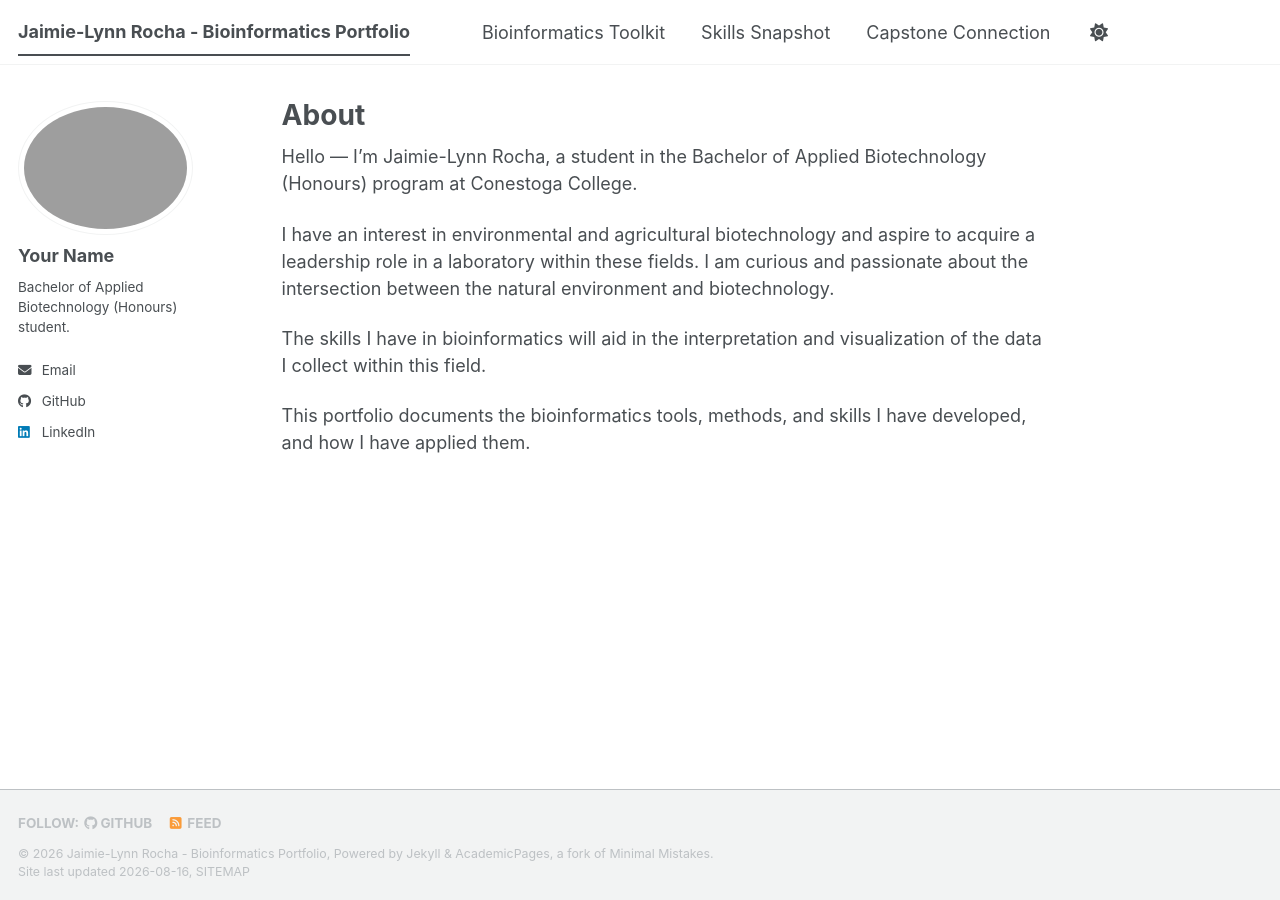
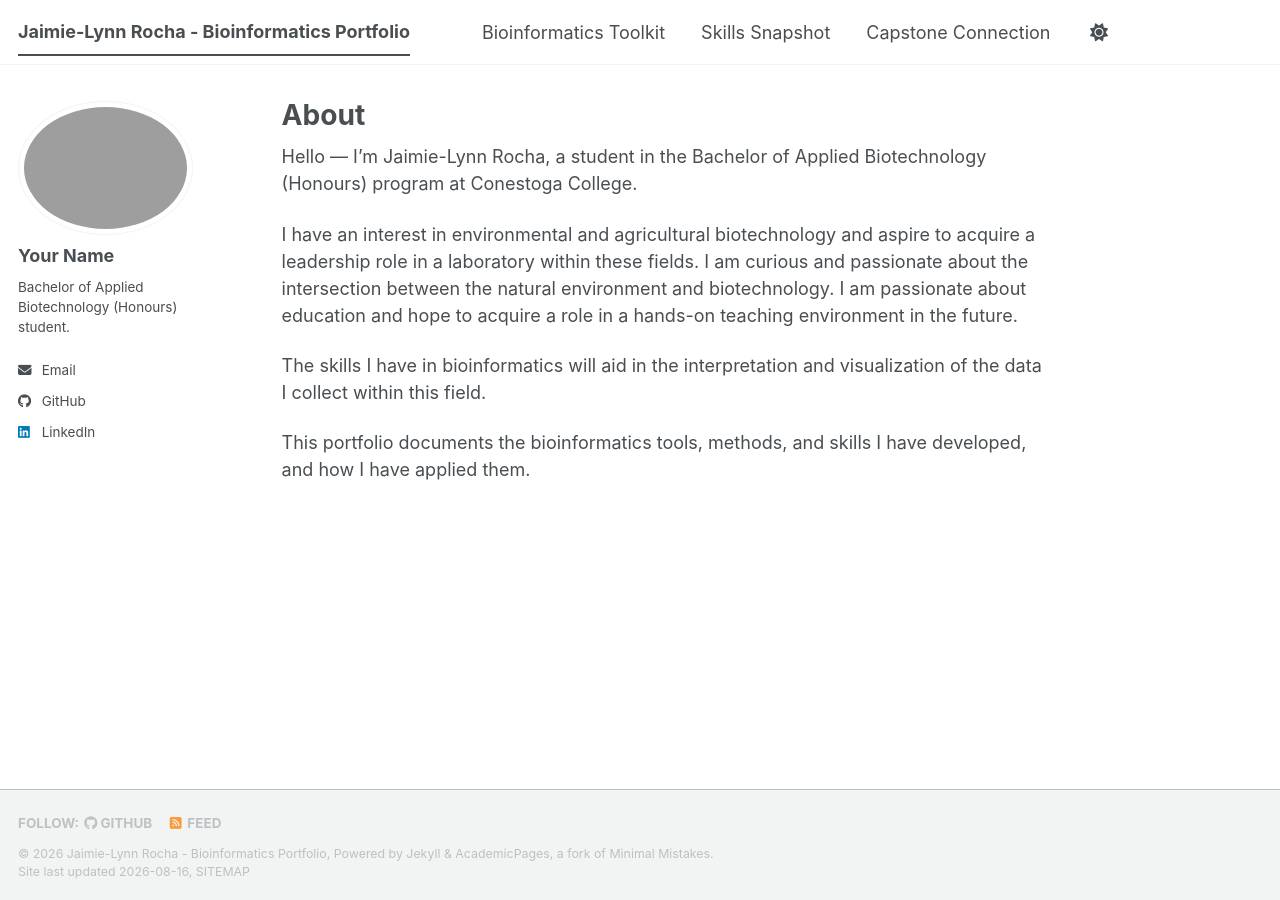
Before and after one commit to JaimielynnR/biot74000-portfolio, a Jekyll site: the page built from _pages/about.md, in a window 1280 px wide. Built offline with Jekyll 4.4.1, drawn with Linux system fonts in a browser that asks for light colours; a script bundle is joined from its source files by our own code; library files that are not in the unit come from our copies.

Commit message:
Update about.md with additional career aspirations
Expanded on aspirations for a teaching role in biotechnology.

```diff
--- a/_pages/about.md
+++ b/_pages/about.md
@@ -14,7 +14,7 @@ redirect_from:
 Hello — I'm Jaimie-Lynn Rocha, a student in the Bachelor of Applied Biotechnology
 (Honours) program at Conestoga College.
 
-I have an interest in environmental and agricultural biotechnology and aspire to acquire a leadership role in a laboratory within these fields. I am curious and passionate about the intersection between the natural environment and biotechnology.
+I have an interest in environmental and agricultural biotechnology and aspire to acquire a leadership role in a laboratory within these fields. I am curious and passionate about the intersection between the natural environment and biotechnology. I am passionate about education and hope to acquire a role in a hands-on teaching environment in the future.
 
 The skills I have in bioinformatics will aid in the interpretation and visualization of the data I collect within this field.
 
```
